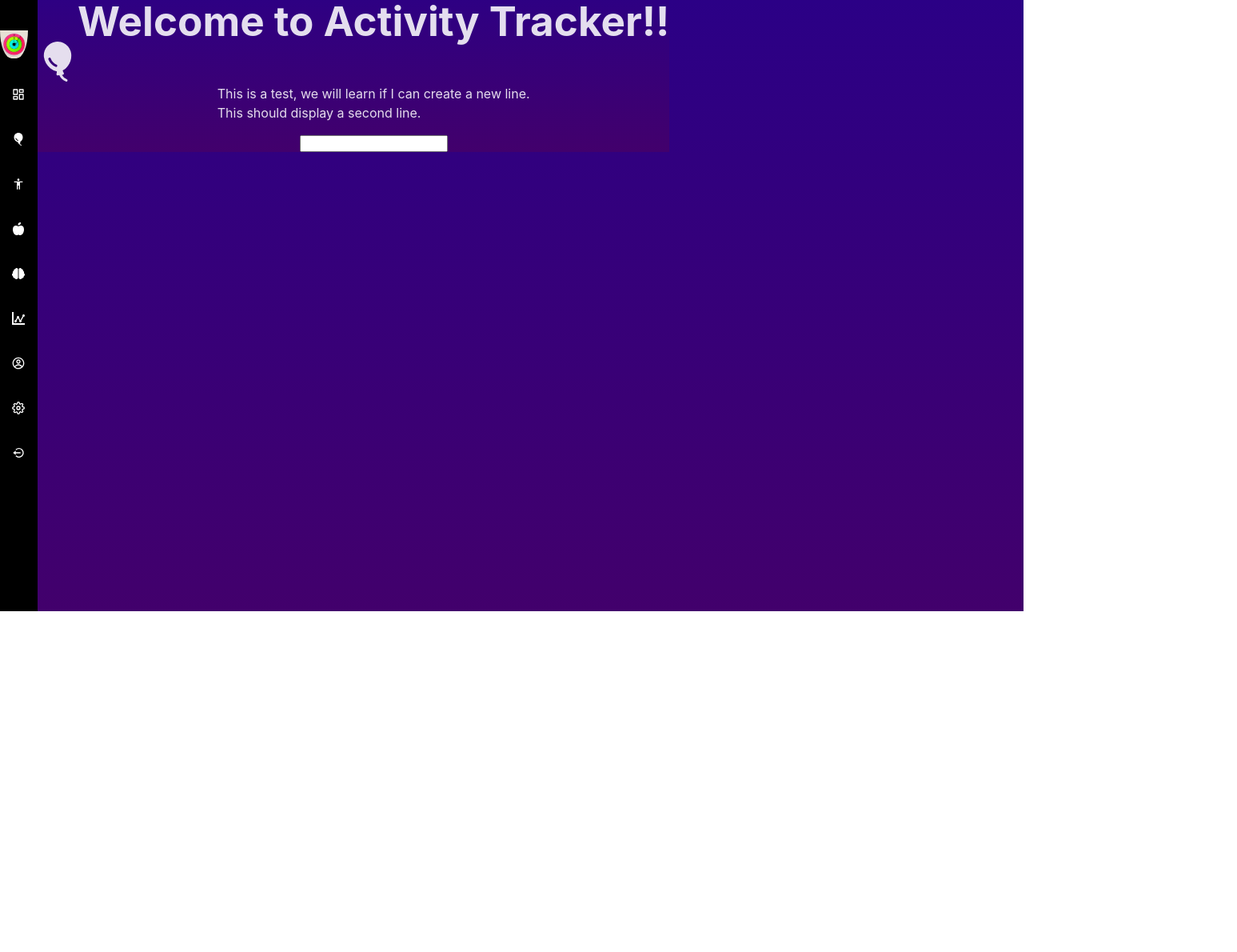
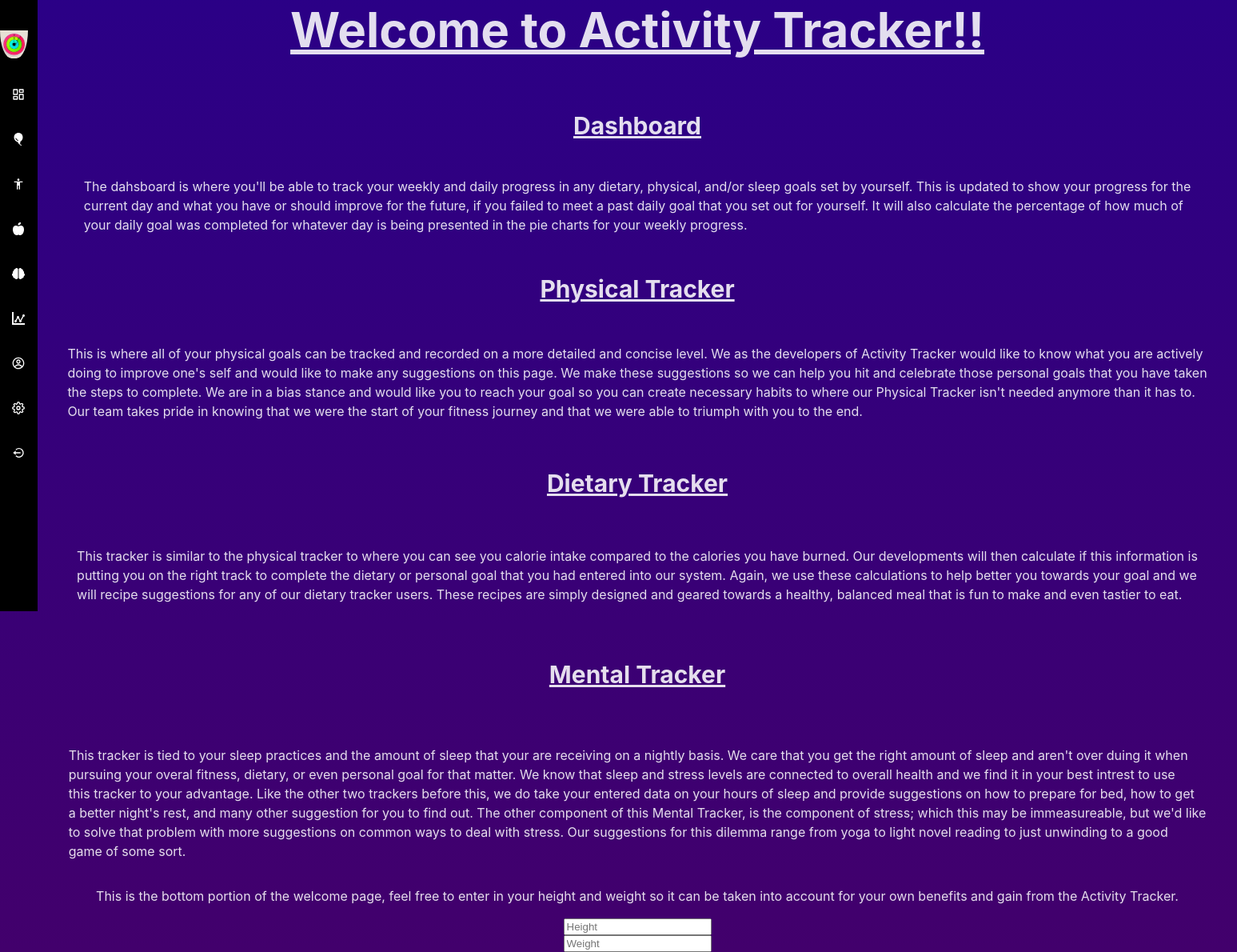
Before and after one commit to adamfenji/Team4SoftwareProject, a React (Vite) app in the folder Front-end/: page /Team4SoftwareProject/welcome in a window 1280 px wide. Shown: the part 36-1226 px from the top of the page at 80% size, 1547 px wide, since content can reach past the window. Before the commit the page ends 800 px from the top, so only its background shows below. Built offline with nearby package versions, Linux system fonts and the light colour scheme.

Commit message:
Welcome Page to the best of my ability

```diff
--- a/Front-end/components/Welcome/WelcomePage.css
+++ b/Front-end/components/Welcome/WelcomePage.css
@@ -1,21 +1,14 @@
 .welcomecontainer{
+    width: 1500px;
+    height: 100%;
     display: flex;
-    justify-content: space-between;
+    justify-content: center;
     align-items: center;
     white-space: nowrap;
     overflow-x: auto;
     position: relative;
     background: linear-gradient(#2A0087, #42006C);
-}
 
-.pfp{
-    display: flex;
-    flex-direction: column;
-    margin: auto;
-    align-items: center;
-    gap: 0px;
-    width: 50px;
-    height: 50px;
 }
 
 .welcomeheader{
@@ -26,3 +19,28 @@
     width: 100%;
     margin-top: 0px;
 }
+
+.welcomeheader h1 {
+    font-size: 60px;
+    text-decoration: underline;
+}
+
+.welcomeheader h2 {
+    font-size: 30px;
+    text-decoration: underline;
+}
+
+.welcomeheader h3 {
+    font-size: 30px;
+    text-decoration: underline;
+}
+
+.welcomeheader h4 {
+    font-size: 30px;
+    text-decoration: underline;
+}
+
+.welcomeheader h5 {
+    font-size: 30px;
+    text-decoration: underline;
+}
--- a/Front-end/components/Welcome/WelcomePage.tsx
+++ b/Front-end/components/Welcome/WelcomePage.tsx
@@ -25,7 +25,7 @@ const Welcome = () => {
             });
     }
 
-    const handleInputChange = (event) => {
+    const handleInputChange = (event: { target: { name: any; value: any; }; }) => {
         const { name, value } = event.target;
         if (name === 'weight') {
           setWeight(value);
@@ -36,17 +36,58 @@ const Welcome = () => {
 
     return (
         <div className = 'welcomecontainer'>
-            <div className = 'header'>
-            <IoBalloon className="pfp"></IoBalloon>
-            </div>
 
             <div className = 'welcomeheader'>
                 <h1>Welcome to Activity Tracker!!</h1>
+                <h2>Dashboard</h2>
                 <p>
-                    This is a test, we will learn if I can create a new line. <br/>
-                    This should display a second line.
+                    The dahsboard is where you'll be able to track your weekly and daily progress in any dietary,
+                    physical, and/or sleep goals set by yourself. This is updated to show your progress for the <br/>
+                    current day and what you have or should improve for the future, if you failed to meet a past
+                    daily goal that you set out for yourself. It will also calculate the percentage of how much of <br/>
+                    your daily goal was completed for whatever day is being presented in the pie charts for your
+                    weekly progress.
                 </p>
-                <input type='text' />
+                <h3>Physical Tracker</h3>
+                <p>
+                    This is where all of your physical goals can be tracked and recorded on a more detailed and
+                    concise level. We as the developers of Activity Tracker would like to know what you are actively <br/>
+                    doing to improve one's self and would like to make any suggestions on this page. We make these
+                    suggestions so we can help you hit and celebrate those personal goals that you have taken <br/>
+                    the steps to complete. We are in a bias stance and would like you to reach your goal so you can
+                    create necessary habits to where our Physical Tracker isn't needed anymore than it has to. <br/>
+                    Our team takes pride in knowing that we were the start of your fitness journey and that we were
+                    able to triumph with you to the end.
+                </p>
+                <h4>Dietary Tracker</h4>
+                <p>
+                    This tracker is similar to the physical tracker to where you can see you calorie intake compared
+                    to the calories you have burned. Our developments will then calculate if this information is <br/>
+                    putting you on the right track to complete the dietary or personal goal that you had entered into
+                    our system. Again, we use these calculations to help better you towards your goal and we <br/>
+                    will recipe suggestions for any of our dietary tracker users. These recipes are simply designed and
+                    geared towards a healthy, balanced meal that is fun to make and even tastier to eat.
+                </p>
+                <h5>Mental Tracker</h5>
+                <p>
+                    This tracker is tied to your sleep practices and the amount of sleep that your are receiving on a
+                    nightly basis. We care that you get the right amount of sleep and aren't over duing it when <br/>
+                    pursuing your overal fitness, dietary, or even personal goal for that matter. We know that sleep
+                    and stress levels are connected to overall health and we find it in your best intrest to use <br/>
+                    this tracker to your advantage. Like the other two trackers before this, we do take your entered
+                    data on your hours of sleep and provide suggestions on how to prepare for bed, how to get <br/>
+                    a better night's rest, and many other suggestion for you to find out. The other component of this
+                    Mental Tracker, is the component of stress; which this may be immeasureable, but we'd like <br/>
+                    to solve that problem with more suggestions on common ways to deal with stress. Our suggestions
+                    for this dilemma range from yoga to light novel reading to just unwinding to a good <br/>
+                    game of some sort.
+                </p>
+                <p>
+                    This is the bottom portion of the welcome page, feel free to enter in your height and weight
+                    so it can be taken into account for your own benefits and gain from the Activity Tracker.
+                </p>
+                <input type='text' placeholder='Height'/>
+                <input type='text' placeholder='Weight'/>
             </div>
 
         </div>
```
